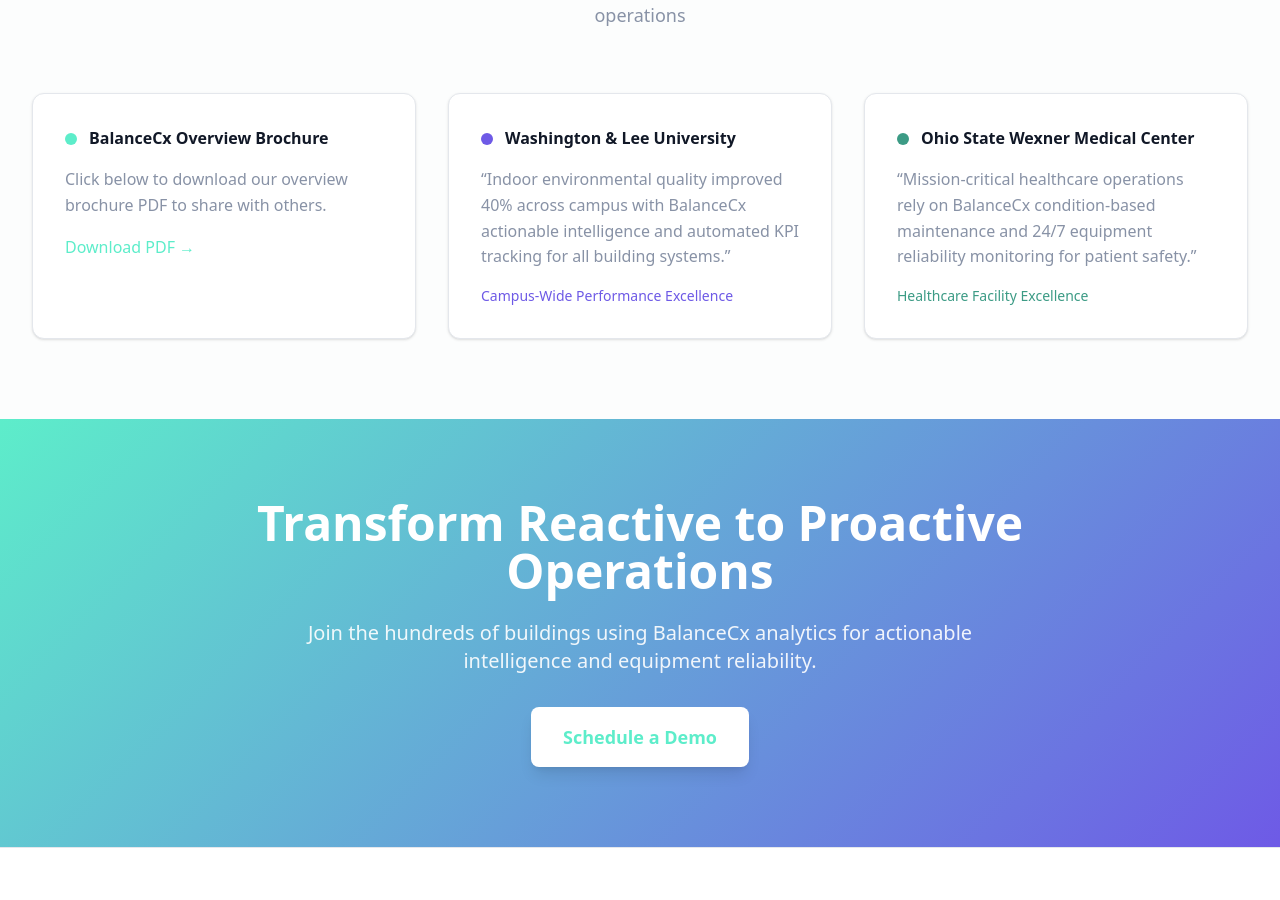
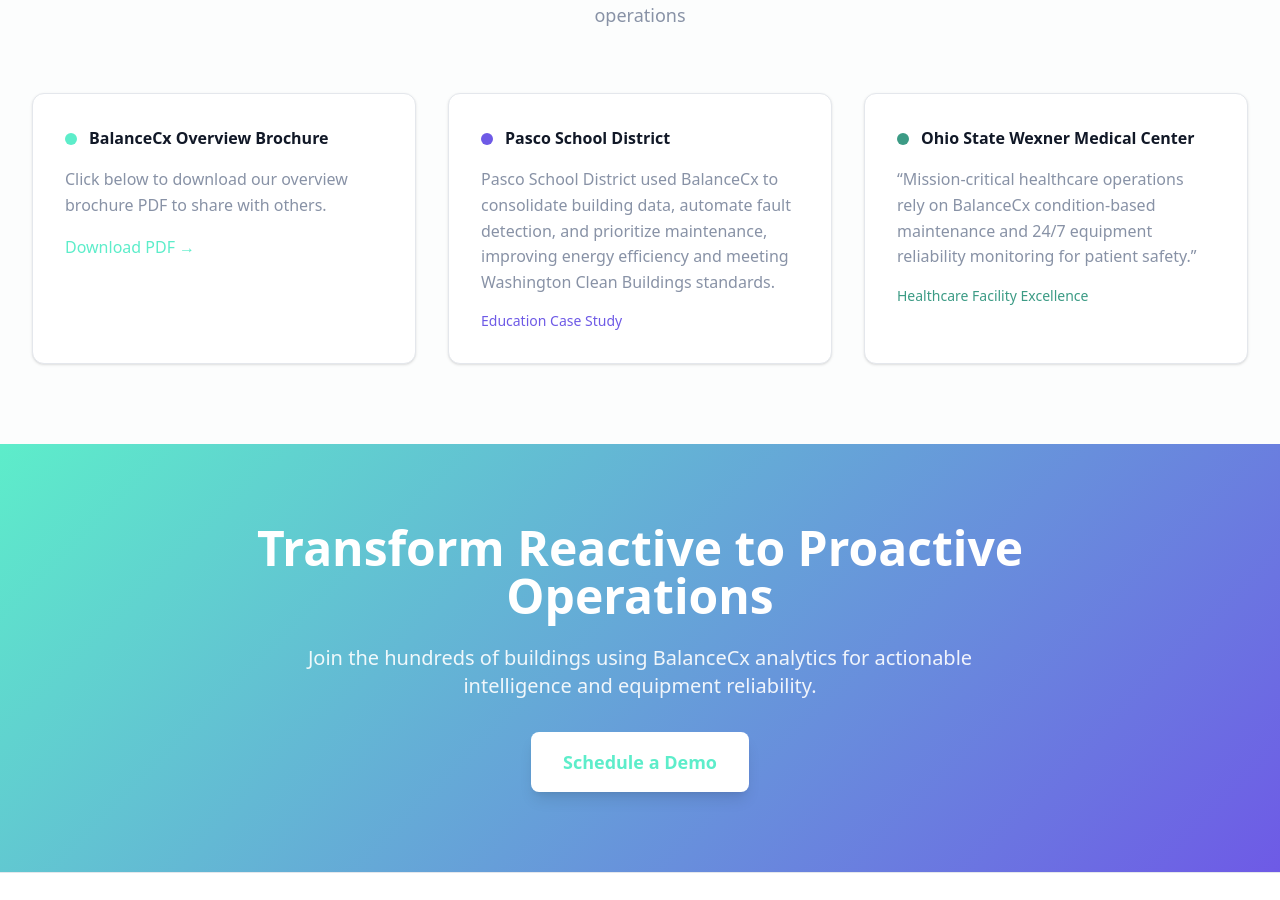
Before and after one commit to EEI-Building-Performance/balancecx-website, a Next.js app: page / in a window 1280 px wide. Shown: the part 4110-5010 px from the top of the page. Built offline with nearby package versions, Linux system fonts and the light colour scheme.

Commit message:
link to case studies

```diff
--- a/src/app/page.tsx
+++ b/src/app/page.tsx
@@ -784,17 +784,30 @@
             </div>
 
             <div className="bg-card p-8 rounded-xl shadow-sm border border-border">
+              <a
+                href="https://eeibuildingperformance.com/case-study/campus-performance-improvements-at-pasco-school-district/"
+                target="_blank"
+                rel="noopener noreferrer"
+                className="block"
+              >
                 <div className="flex items-center gap-3 mb-4">
                   <div className="w-3 h-3 bg-secondary rounded-full"></div>
-                <h3 className="font-semibold text-card-foreground">Washington & Lee University</h3>
+                  <h3 className="font-semibold text-card-foreground">Pasco School District</h3>
                 </div>
                 <p className="text-muted-foreground mb-4">
-                &ldquo;Indoor environmental quality improved 40% across campus with BalanceCx actionable intelligence and automated KPI tracking for all building systems.&rdquo;
+                  Pasco School District used BalanceCx to consolidate building data, automate fault detection, and prioritize maintenance, improving energy efficiency and meeting Washington Clean Buildings standards.
                 </p>
-              <div className="text-sm text-secondary font-medium">Campus-Wide Performance Excellence</div>
+                <div className="text-sm text-secondary font-medium">Education Case Study</div>
+              </a>
             </div>
 
             <div className="bg-card p-8 rounded-xl shadow-sm border border-border">
+              <a
+                href="https://eeibuildingperformance.com/case-study/delivering-analytics-for-new-construction-at-the-ohio-stateuniversity-wexner-medical-center/"
+                target="_blank"
+                rel="noopener noreferrer"
+                className="block"
+              >
                 <div className="flex items-center gap-3 mb-4">
                   <div className="w-3 h-3 bg-accent rounded-full"></div>
                   <h3 className="font-semibold text-card-foreground">Ohio State Wexner Medical Center</h3>
@@ -803,6 +816,7 @@
                   &ldquo;Mission-critical healthcare operations rely on BalanceCx condition-based maintenance and 24/7 equipment reliability monitoring for patient safety.&rdquo;
                 </p>
                 <div className="text-sm text-accent font-medium">Healthcare Facility Excellence</div>
+              </a>
             </div>
           </div>
         </div>
```
Lines whose indentation alone changed are shown as unchanged.
